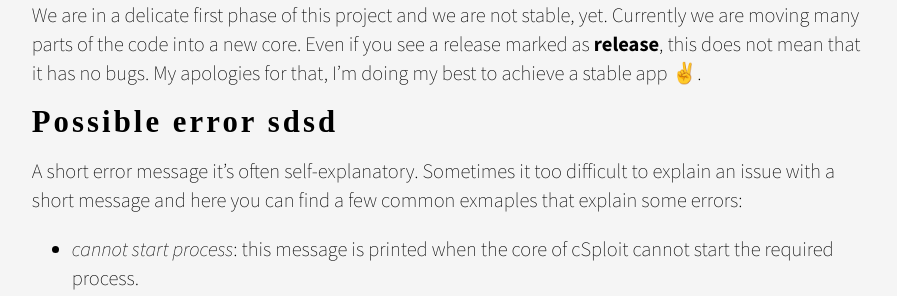
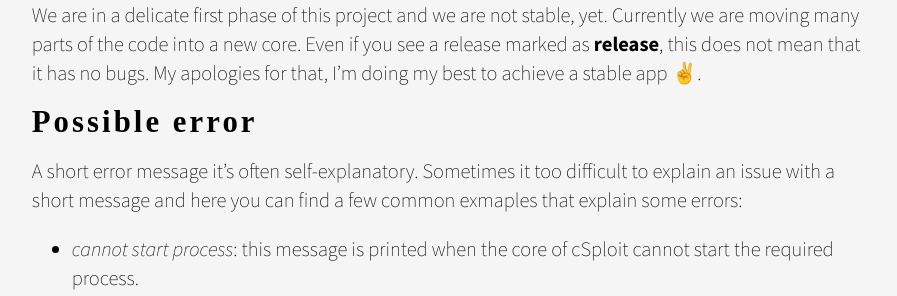
Before and after one commit to cSploit/cSploit.github.io, a Jekyll site: the page built from docs.md, in a window 1280 px wide. Shown: the part 354-650 px from the top of the page, without its empty margins (191-1088 px from the left). Built offline with Jekyll 4.4.1, drawn with Linux system fonts in a browser that asks for light colours; emoji names are drawn with the system emoji font; some web fonts are replaced; Markdown is read by kramdown in place of the engine named in the settings.

Commit message:
Update docs.md

```diff
--- a/docs.md
+++ b/docs.md
@@ -12,7 +12,7 @@ We are in a delicate first phase of this project and we are not stable, yet. Cur
 Even if you see a release marked as __release__, this does not mean that it has no bugs.
 My apologies for that, I'm doing my best to achieve a stable app :v:.
 
-## Possible error sdsd
+## Possible error
 
 A short error message it's often self-explanatory. Sometimes it too difficult to explain an issue with a short message and here you can find a few common exmaples that explain some errors:
 
```
